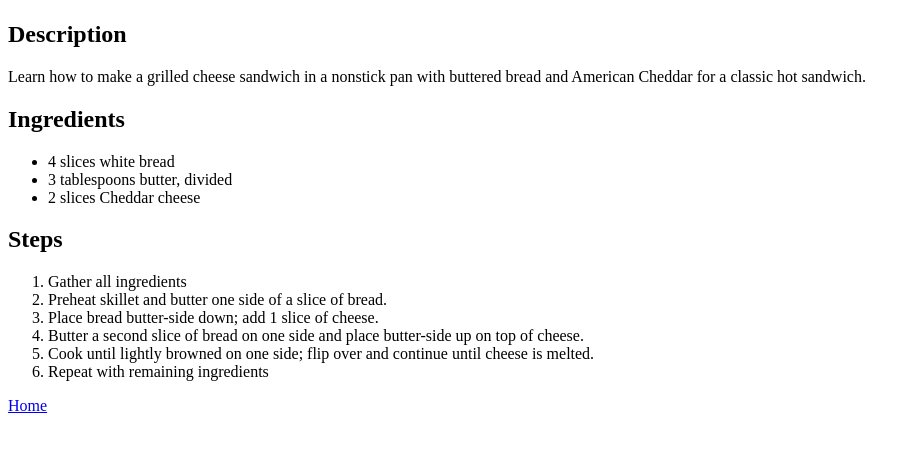
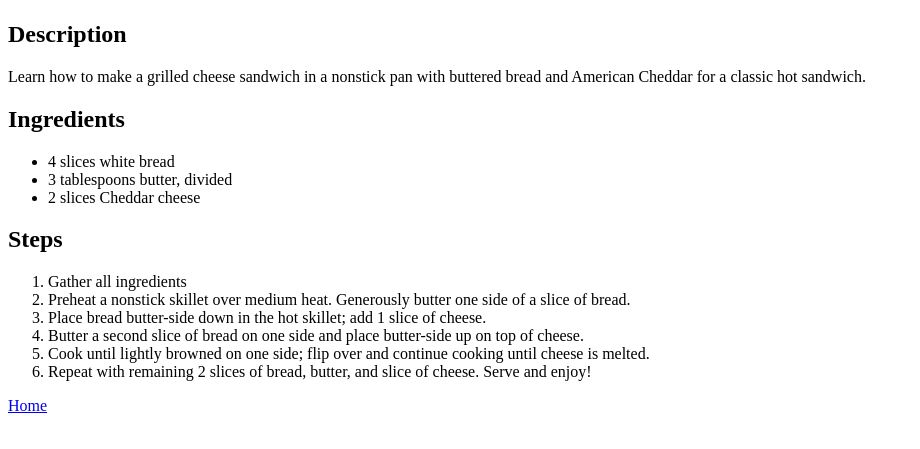
Before and after one commit to RiceStickChicken/odin-recipes, a plain HTML site: page recipes/grilled-cheese.html in a window 1280 px wide. Shown: the part 99-548 px from the top of the page, without its empty margins (0-920 px from the left). Drawn offline with Linux system fonts and the light colour scheme.

Commit message:
Edit recipes slightly

```diff
--- a/recipes/grilled-cheese.html
+++ b/recipes/grilled-cheese.html
@@ -19,11 +19,11 @@
     <h2>Steps</h2>
     <ol>
         <li>Gather all ingredients</li>
-        <li>Preheat skillet and butter one side of a slice of bread.</li>
-        <li>Place bread butter-side down; add 1 slice of cheese.</li>
+        <li>Preheat a nonstick skillet over medium heat. Generously butter one side of a slice of bread.</li>
+        <li>Place bread butter-side down in the hot skillet; add 1 slice of cheese.</li>
         <li>Butter a second slice of bread on one side and place butter-side up on top of cheese.</li>
-        <li>Cook until lightly browned on one side; flip over and continue until cheese is melted.</li>
-        <li>Repeat with remaining ingredients</li>
+        <li>Cook until lightly browned on one side; flip over and continue cooking until cheese is melted.</li>
+        <li>Repeat with remaining 2 slices of bread, butter, and slice of cheese. Serve and enjoy!</li>
     </ol>
     <a href="../index.html">Home</a>
 </body>
```
Also changed, not shown: recipes/breakfast-burrito.html (+3 -3 lines).
